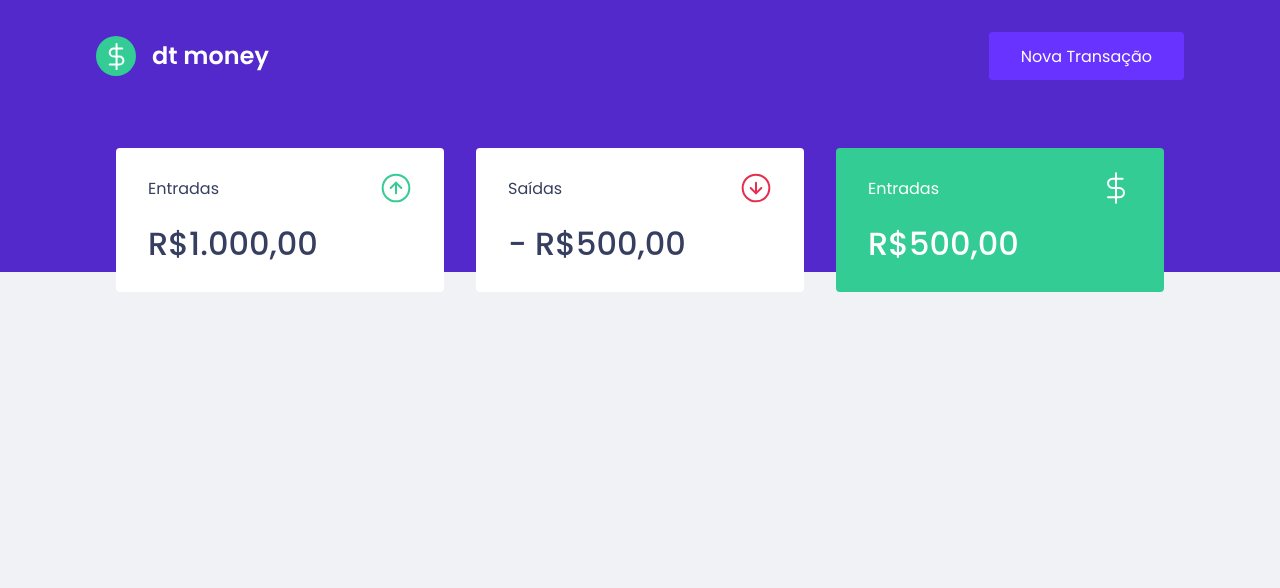
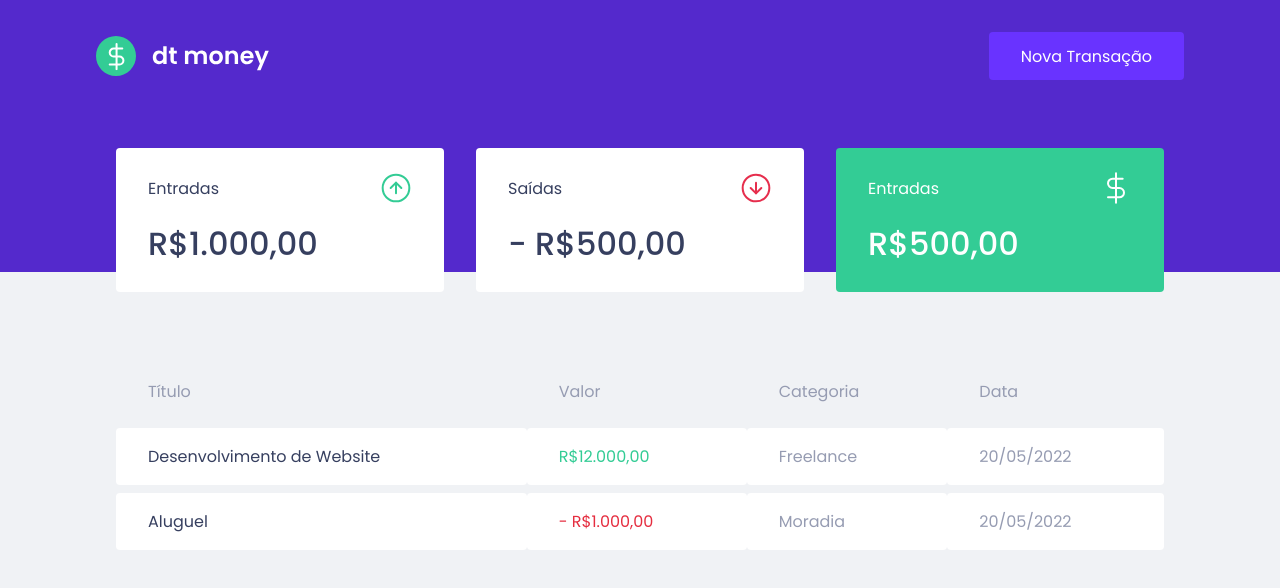
Before and after one commit to Lucasedusi/finance-manager-react, a React (Create React App) app: page / in a window 1280 px wide. Shown: the top 588 px of the page. Built offline with nearby package versions, Linux system fonts and the light colour scheme.

Commit message:
transactionsTable

```diff
--- a/src/components/Dashboard/index.tsx
+++ b/src/components/Dashboard/index.tsx
@@ -1,10 +1,12 @@
 import { Summary } from "../Summary";
+import { TransactionsTable } from "../TransactionsTable";
 import { Container } from "./styles";
 
 export function Dashboard() {
 	return (
 		<Container>
 			<Summary />
+			<TransactionsTable />
 		</Container>
 	);
 }
--- /dev/null
+++ b/src/components/TransactionsTable/index.tsx
@@ -0,0 +1,32 @@
+import { Container } from "./styles";
+
+export function TransactionsTable() {
+	return (
+		<Container>
+			<table>
+				<tr>
+					<th>Título</th>
+					<th>Valor</th>
+					<th>Categoria</th>
+					<th>Data</th>
+				</tr>
+
+				<tbody>
+					<tr>
+						<td>Desenvolvimento de Website</td>
+						<td className="deposit">R$12.000,00</td>
+						<td>Freelance</td>
+						<td>20/05/2022</td>
+					</tr>
+
+					<tr>
+						<td>Aluguel</td>
+						<td className="withdraw">- R$1.000,00</td>
+						<td>Moradia</td>
+						<td>20/05/2022</td>
+					</tr>
+				</tbody>
+			</table>
+		</Container>
+	);
+}
--- /dev/null
+++ b/src/components/TransactionsTable/styles.ts
@@ -0,0 +1,38 @@
+import styled from "styled-components";
+
+export const Container = styled.div`
+	margin-top: 4rem;
+
+	table {
+		width: 100%;
+		border-spacing: 0 0.5rem;
+
+		th {
+			color: var(--text-body);
+			font-weight: 400;
+			padding: 1rem 2rem;
+			text-align: left;
+			line-height: 1.5rem;
+		}
+
+		td {
+			padding: 1rem 2rem;
+			border: 0;
+			background: var(--shape);
+			color: var(--text-body);
+			border-radius: 0.25rem;
+
+			&:first-child {
+				color: var(--text-title);
+			}
+
+			&.deposit {
+				color: var(--green);
+			}
+
+			&.withdraw {
+				color: var(--red);
+			}
+		}
+	}
+`;
--- a/src/styles/global.ts
+++ b/src/styles/global.ts
@@ -2,7 +2,7 @@
 
 export const GlobalStyle = createGlobalStyle`
   :root {
-    --background: #f0f2f5
+    --background: #f0f2f5;
 
     --red: #E52E40;
     --green: #33cc95;
@@ -10,6 +10,8 @@
 
     --blue-light: #6933ff;
     --text-title: #363F5F;
+    --text-body: #969CB2
+;
 
     --background: #f0f2f5;
     --shape: #FFFFFF;
```
